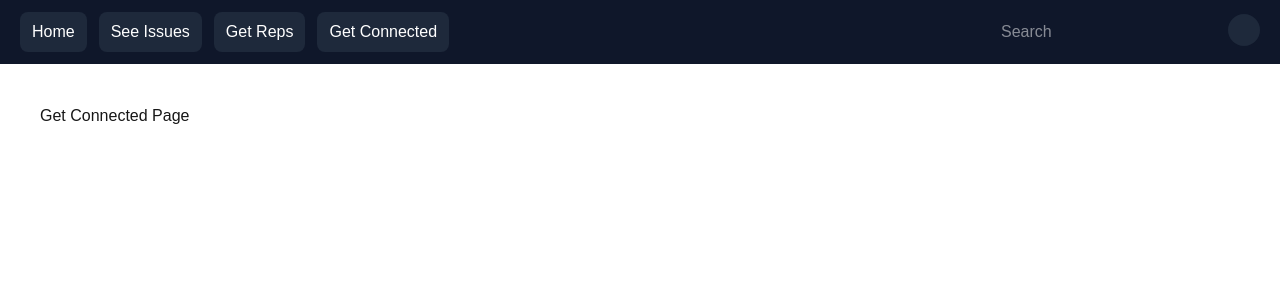
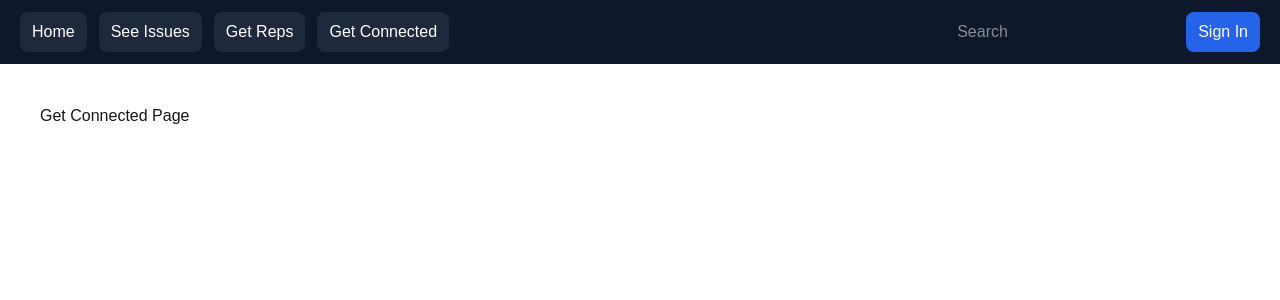
Before and after one commit to Jlewisgr/my-demo-app, a Next.js app: page /connect in a window 1280 px wide. Shown: the top 300 px of the page. Built offline with nearby package versions, Linux system fonts and the light colour scheme.

Commit message:
Update layout.tsx
adds login visual functionality

```diff
--- a/app/layout.tsx
+++ b/app/layout.tsx
@@ -1,11 +1,27 @@
+"use client";
+
 import Link from "next/link";
 import "./globals.css";
+import { useState } from "react";
 
 export default function RootLayout({
   children,
 }: {
   children: React.ReactNode;
 }) {
+  const [user, setUser] = useState<null | { name: string }>(null);
+  const [open, setOpen] = useState(false);
+
+  const handleLogin = () => {
+    // fake login (for now)
+    setUser({ name: "Jagger" });
+  };
+
+  const handleLogout = () => {
+    setUser(null);
+    setOpen(false);
+  };
+
   return (
     <html lang="en">
       <body>
@@ -40,7 +56,7 @@ export default function RootLayout({
           </div>
 
           {/* RIGHT SIDE */}
-          <div style={{ display: "flex", gap: "10px" }}>
+          <div style={{ display: "flex", alignItems: "center", gap: "12px" }}>
             <input
               placeholder="Search"
               style={{
@@ -50,18 +66,78 @@ export default function RootLayout({
               }}
             />
 
-            <div
-              style={{
-                width: "32px",
-                height: "32px",
-                borderRadius: "50%",
-                backgroundColor: "#1e293b",
-              }}
-            />
+            {/* 👤 AUTH AREA */}
+            {!user ? (
+              <button
+                onClick={handleLogin}
+                style={{
+                  backgroundColor: "#2563eb",
+                  color: "white",
+                  border: "none",
+                  padding: "8px 12px",
+                  borderRadius: "8px",
+                  cursor: "pointer",
+                }}
+              >
+                Sign In
+              </button>
+            ) : (
+              <div style={{ position: "relative" }}>
+                <div
+                  onClick={() => setOpen(!open)}
+                  style={{
+                    width: "36px",
+                    height: "36px",
+                    borderRadius: "50%",
+                    backgroundColor: "#1e293b",
+                    display: "flex",
+                    alignItems: "center",
+                    justifyContent: "center",
+                    cursor: "pointer",
+                  }}
+                >
+                  {user.name[0]}
+                </div>
+
+                {/* DROPDOWN */}
+                {open && (
+                  <div
+                    style={{
+                      position: "absolute",
+                      right: 0,
+                      top: "45px",
+                      backgroundColor: "white",
+                      color: "black",
+                      borderRadius: "10px",
+                      boxShadow: "0 8px 20px rgba(0,0,0,0.15)",
+                      padding: "10px",
+                      minWidth: "150px",
+                    }}
+                  >
+                    <div style={{ padding: "8px" }}>
+                      👋 {user.name}
+                    </div>
+
+                    <button
+                      onClick={handleLogout}
+                      style={{
+                        width: "100%",
+                        padding: "8px",
+                        border: "none",
+                        background: "none",
+                        cursor: "pointer",
+                        textAlign: "left",
+                      }}
+                    >
+                      Logout
+                    </button>
+                  </div>
+                )}
+              </div>
+            )}
           </div>
         </div>
 
-        {/* PAGE CONTENT */}
         {children}
       </body>
     </html>
```
